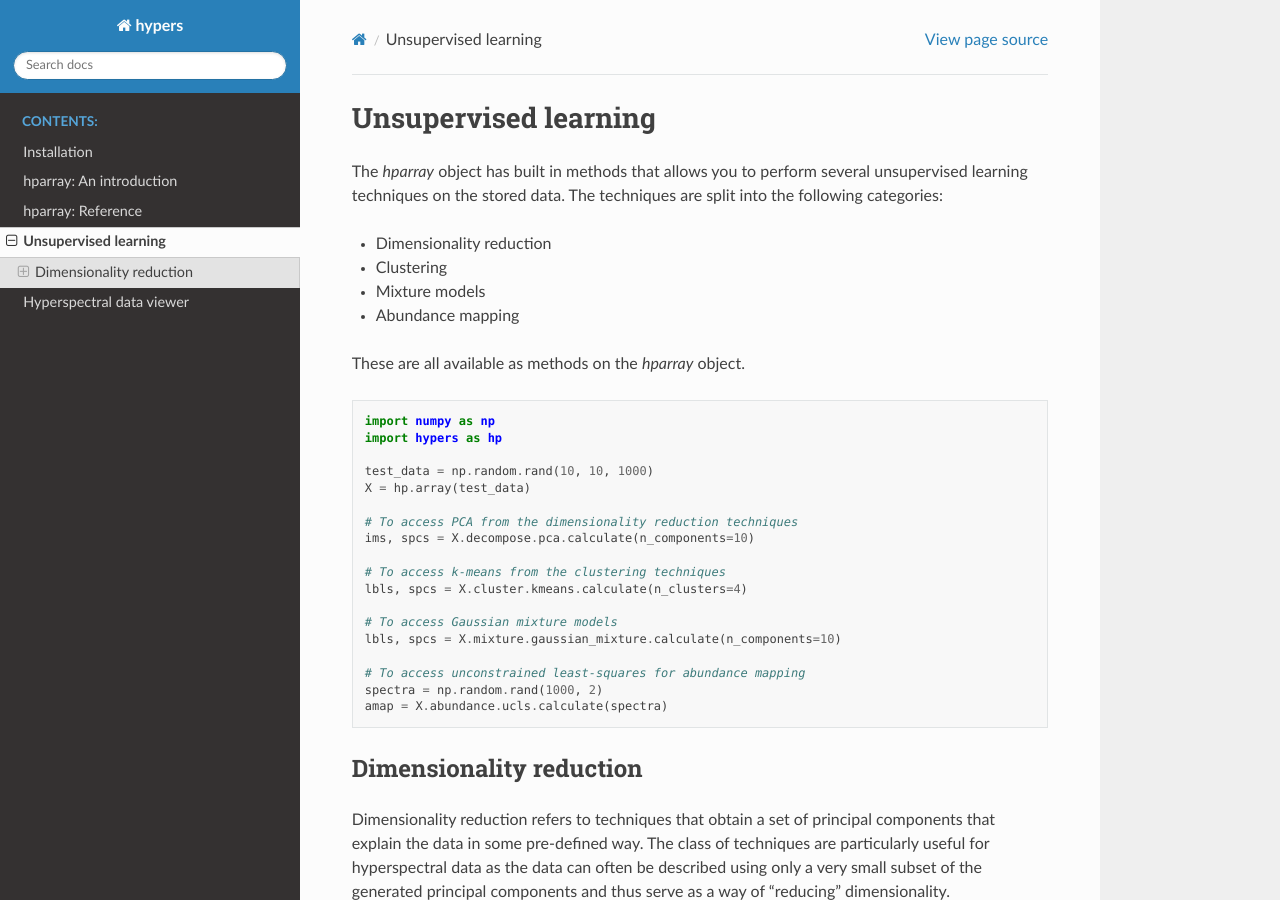
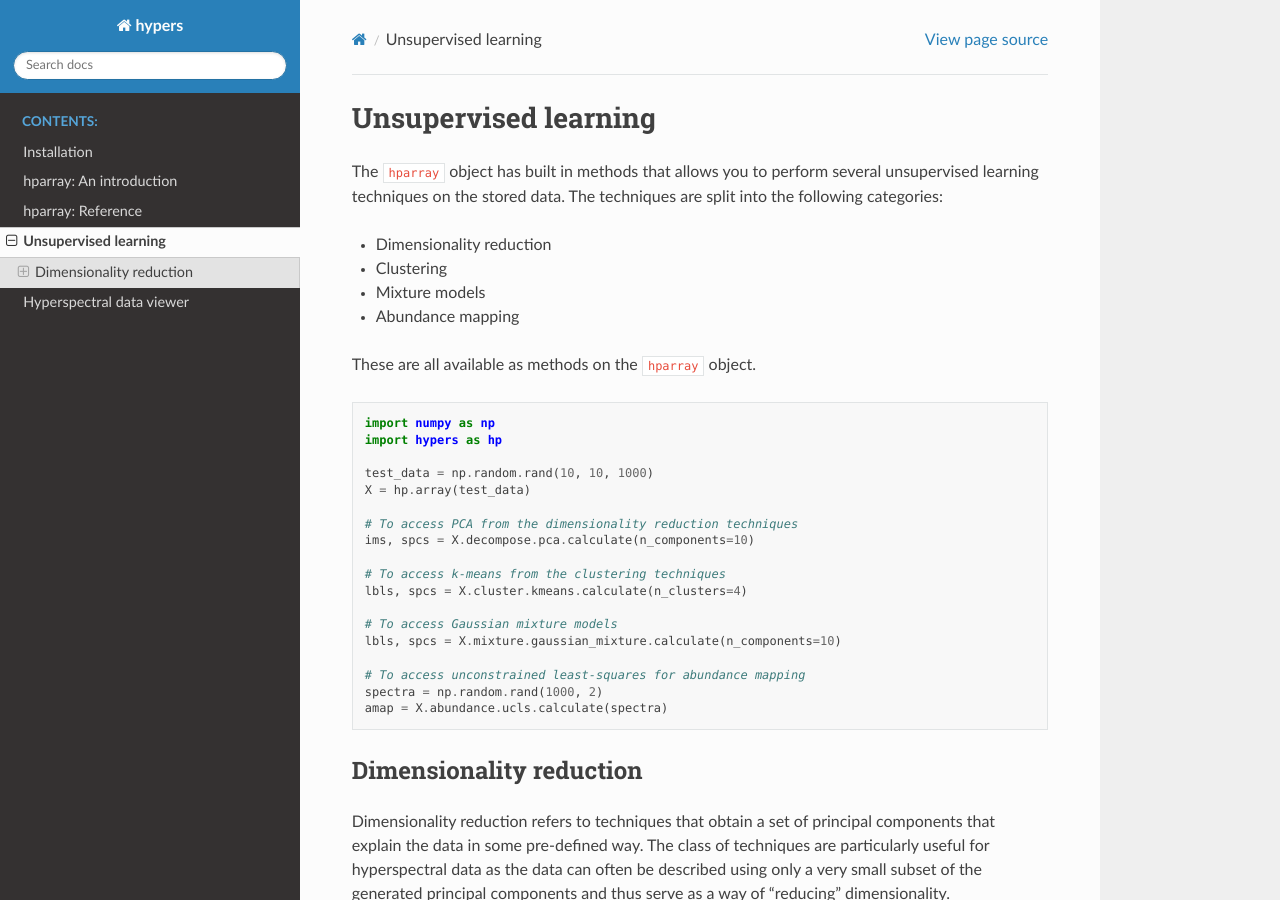
Before and after one commit to priyankshah7/hypers, a Sphinx documentation site: the page built from docs/source/unsupervised.rst, in a window 1280 px wide and 900 px high. Built offline with Sphinx 7.4.7 and the Read the Docs theme 2.0.0, drawn with Linux system fonts in a browser that asks for light colours.

```diff
--- a/docs/source/unsupervised.rst
+++ b/docs/source/unsupervised.rst
@@ -2,7 +2,7 @@
 Unsupervised learning
 =====================
 
-The `hparray` object has built in methods that allows you to perform several unsupervised learning
+The ``hparray`` object has built in methods that allows you to perform several unsupervised learning
 techniques on the stored data. The techniques are split into the following categories:
 
 - Dimensionality reduction
@@ -10,7 +10,7 @@ techniques on the stored data. The techniques are split into the following categ
 - Mixture models
 - Abundance mapping
 
-These are all available as methods on the `hparray` object.
+These are all available as methods on the ``hparray`` object.
 
 .. code-block:: python
 
@@ -50,14 +50,14 @@ The following techniques are available:
 
 Principal component analysis
 ----------------------------
-This is implemented using scikit-learn's `PCA` and thus requires scikit-learn to be installed.
+This is implemented using scikit-learn's ``PCA`` and thus requires scikit-learn to be installed.
 
 .. automodule:: hypers.learning.decomposition.pca
     :members:
 
 Independent component analysis
 ------------------------------
-This is implemented using scikit-learn's `FastICA` and thus requires scikit-learn to be installed.
+This is implemented using scikit-learn's ``FastICA`` and thus requires scikit-learn to be installed.
 
 .. automodule:: hypers.learning.decomposition.ica
     :members:
```
